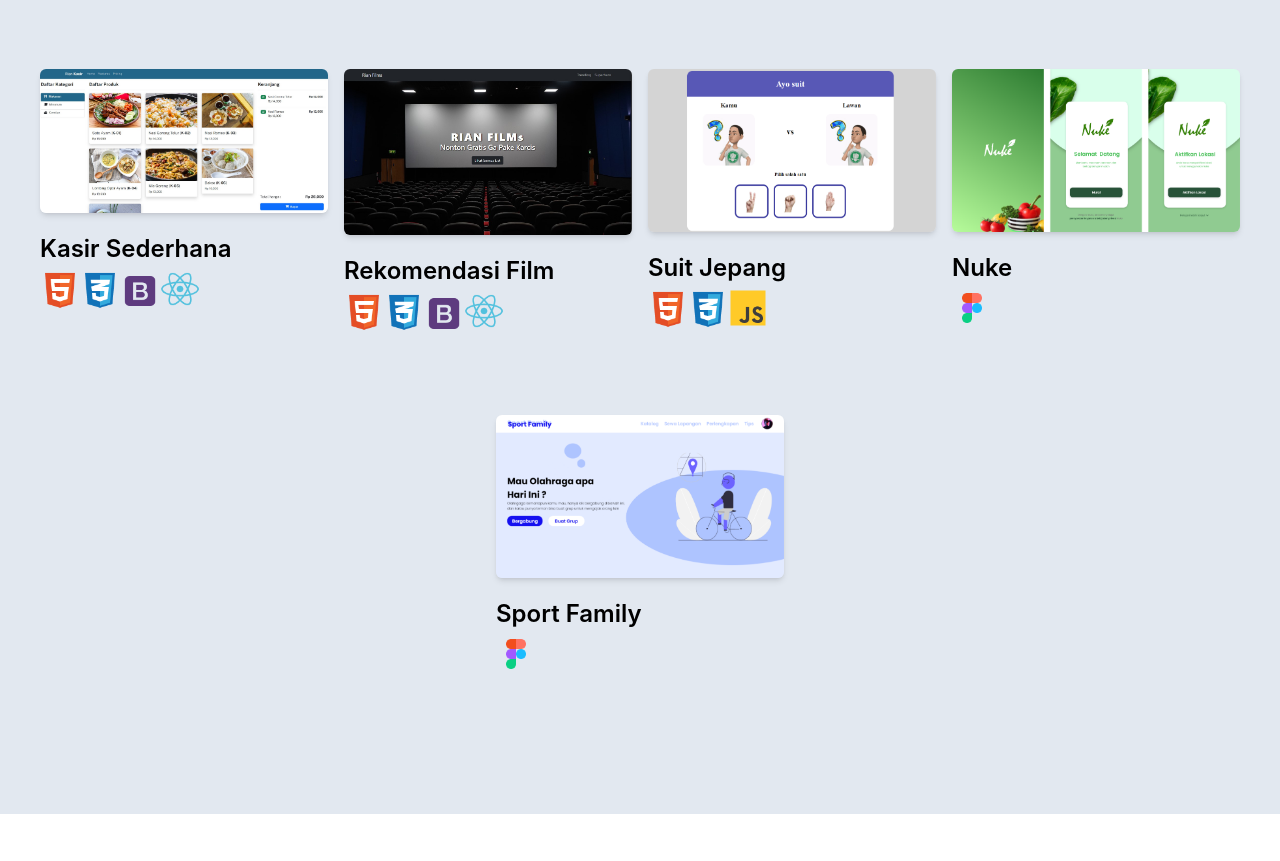
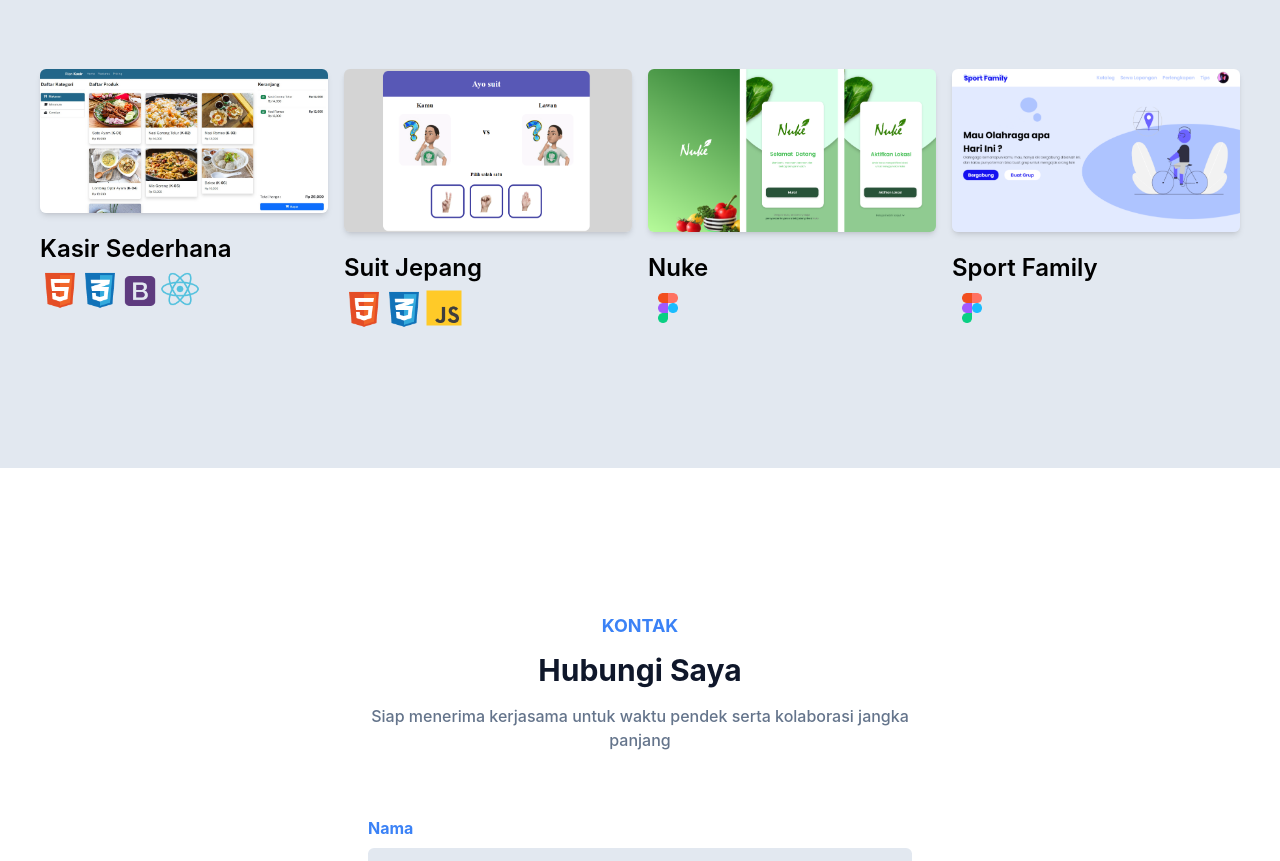
Before and after one commit to rian-arsa/portofolio-tailwind-css, a website: page index.html in a window 1280 px wide. Shown: the part 4228-5089 px from the top of the page. Drawn offline with Linux system fonts and the light colour scheme; files whose address does not match are found by name.

Commit message:
Delete rekomendasi film

```diff
--- a/index.html
+++ b/index.html
@@ -332,26 +332,7 @@
                             </div>
                         </div>
                     </div>
-                    <div class="w-1/2 mb-12 p-1 lg:p-2 md:w-1/4">
-                        <div class="rounded-md shadow-md overflow-hidden hover:opacity-70">
-                            <a href="https://react-rian-film-exjn5g5lf-rian-arsa.vercel.app/" target="_blank" rel="noopener noreferrer"><img src="dist/img/asah/react-rian-film.jpg" alt="Portofolio 1" width="w-full"></a>
-                        </div>
-                        <h3 class="font-semibold text-sm lg:text-2xl  mt-5 mb-1">Rekomendasi Film</h3>
-                        <div class="flex items-start flex-wrap gap-y-3 mb-5">
-                            <div class="w-10 ">
-                                <img src="dist/img/icon/html_5.png" alt="">
-                            </div>
-                            <div class="w-10">
-                                <img src="dist/img/icon/css_3.png" alt="">
-                            </div>
-                            <div class="w-10 ">
-                                <img src="dist/img/icon/boostrap.png" alt="">
-                            </div>
-                            <div class="w-10 ">
-                                <img src="dist/img/icon/react.png" alt="">
-                            </div>
-                        </div>
-                    </div>
+
                     <div class="w-1/2 mb-12 p-1 lg:p-2 md:w-1/4">
                         <div class="rounded-md shadow-md overflow-hidden hover:opacity-70">
                             <a href="https://suit-jepang-jsdom.vercel.app/" target="_blank" rel="noopener noreferrer"><img src="dist/img/asah/suit-jepang.png" alt="Portofolio 1" width="w-full"></a>
```
